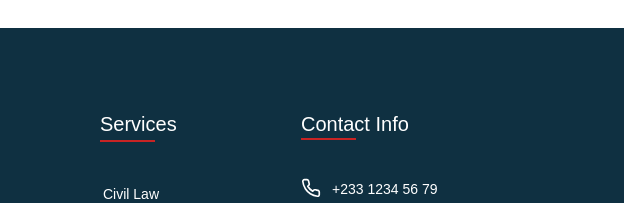
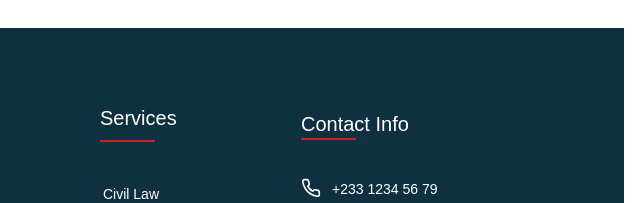
Before and after one commit to Folxrin/Project-C4-Group3, a plain HTML site: page index.html in a window 1280 px wide. Shown: the part 3386-3589 px from the top of the page, 656-1296 px from the left, 640 px wide, since content can reach past the window. Drawn offline with Linux system fonts and the light colour scheme.

Commit message:
first-commit

```diff
--- a/web.css
+++ b/web.css
@@ -1661,9 +1661,9 @@ group-93 * {
   font-family: "Merriweather-Regular", sans-serif;
   font-size: 20px;
   font-weight: 380;
-  position: absolute;
+  position: relative;
   left: 756px;
-  top: 80px;
+  top: -80px;
   width:90%;
   height: 14.89px;
 }
```
